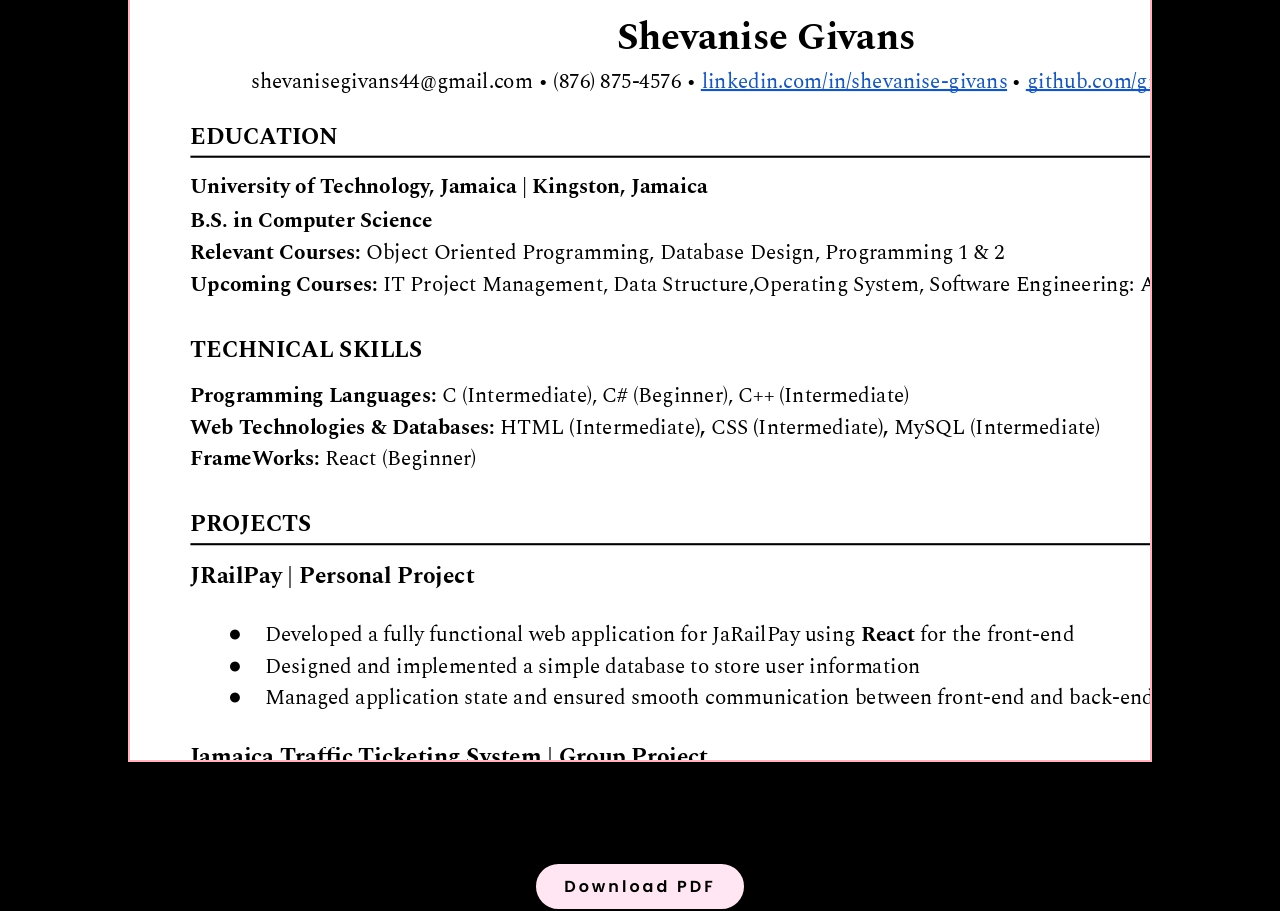
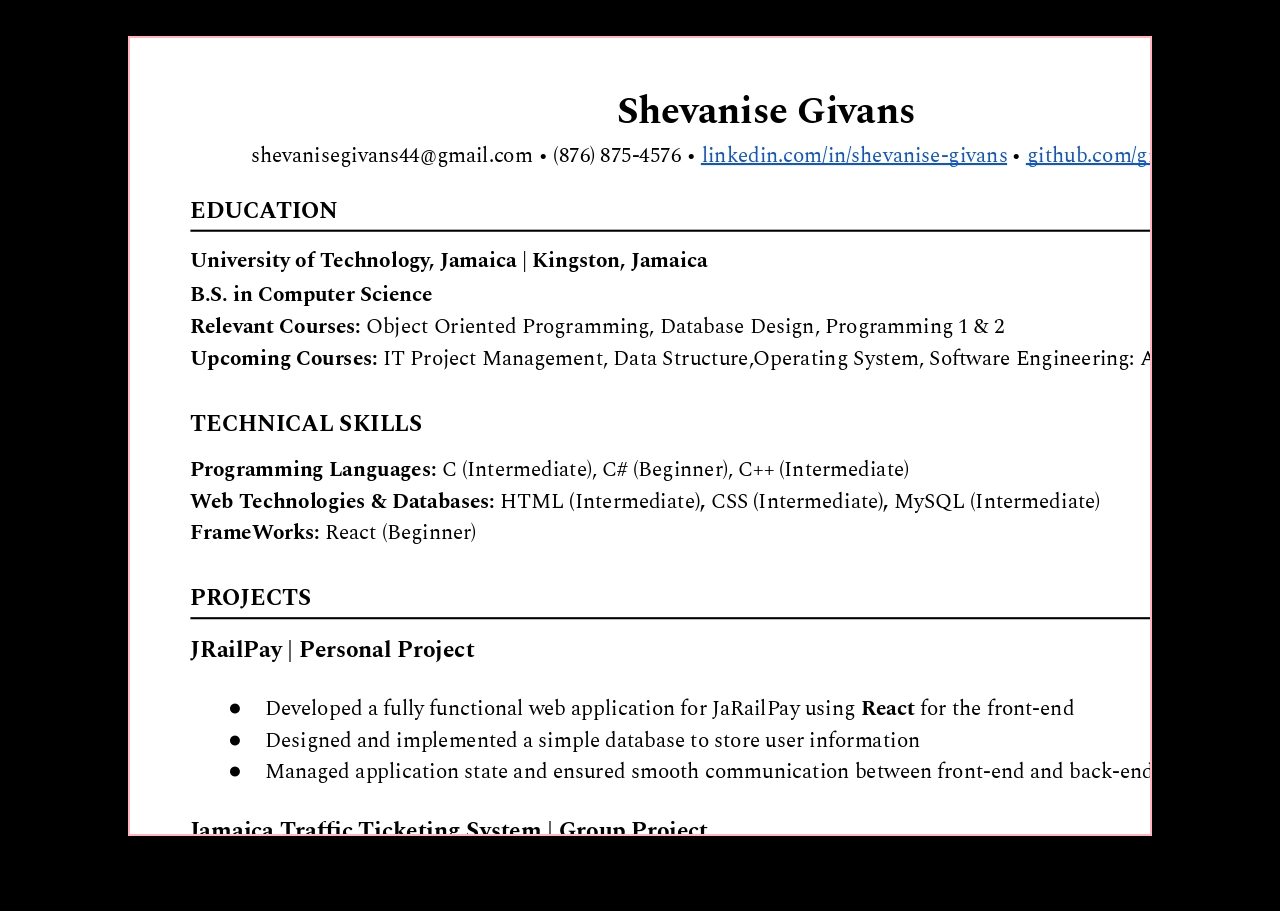
Before and after one commit to givansshevanise/personal-website, a plain HTML site: page resume.html in a window 1280 px wide. Shown: the part 89-1000 px from the top of the page. After the commit the page ends 925 px from the top, so only its background shows below. Drawn offline with Linux system fonts and the light colour scheme.

Commit message:
Button Removal

```diff
--- a/resume.html
+++ b/resume.html
@@ -29,7 +29,6 @@
           src="Shevanise Givans Resume 2025.jpg"
           title="Shevanise Resume"
         ></iframe>
-        <a href="Shevanise Givans.pdf" download class="btn">Download PDF</a>
       </div>
     </section>
   </body>
```
